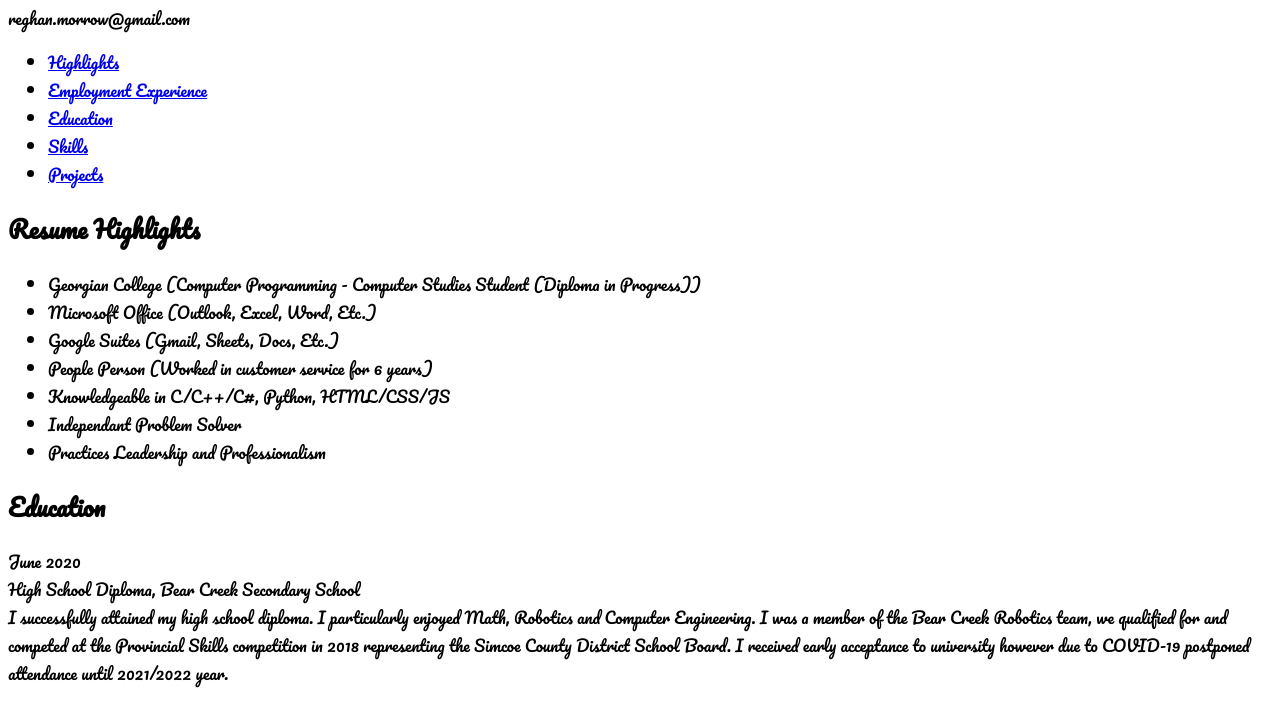
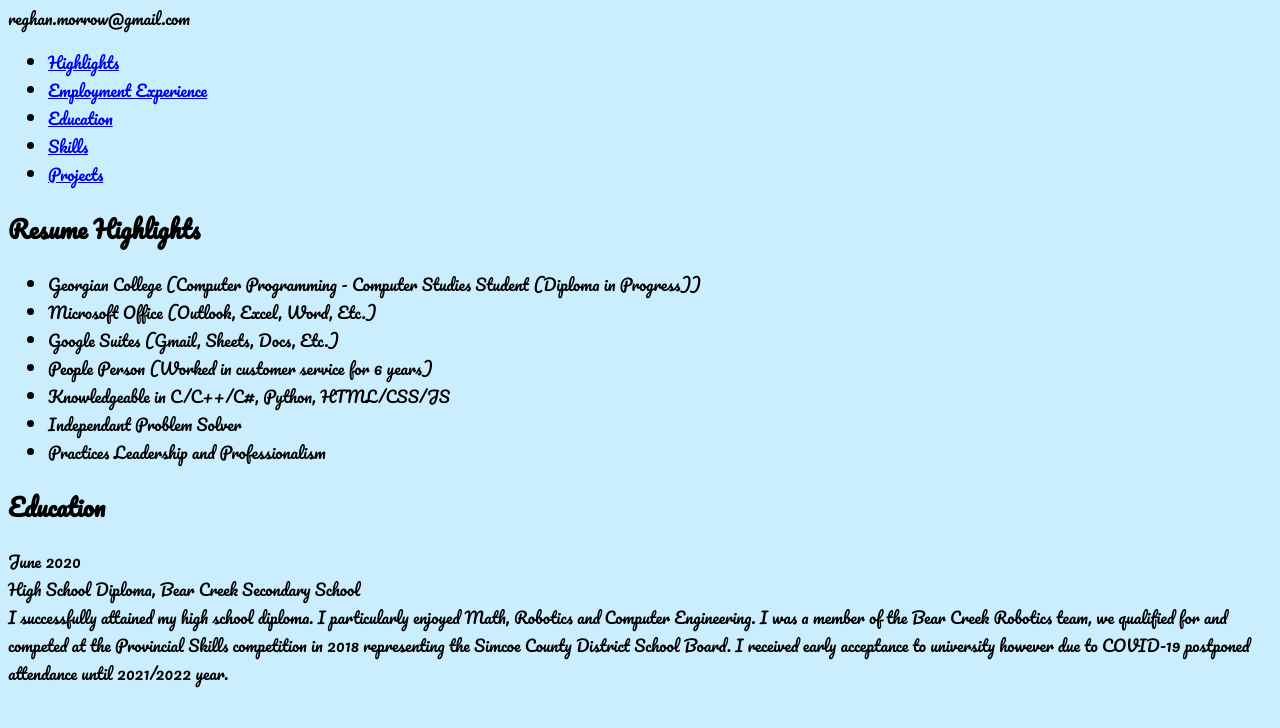
Before and after one commit to Pookiloo/pookiloo.github.io, a plain HTML site: page index.html in a window 1280 px wide. Shown: the part 78-806 px from the top of the page. Drawn offline with Linux system fonts and the light colour scheme.

Commit message:
Background light blue

```diff
--- a/style.css
+++ b/style.css
@@ -4,4 +4,5 @@ body {
   font-family: "Pacifico";
   font-weight: 400;
   font-style: normal;
+  background-color: rgb(203, 238, 255);
 }
```
